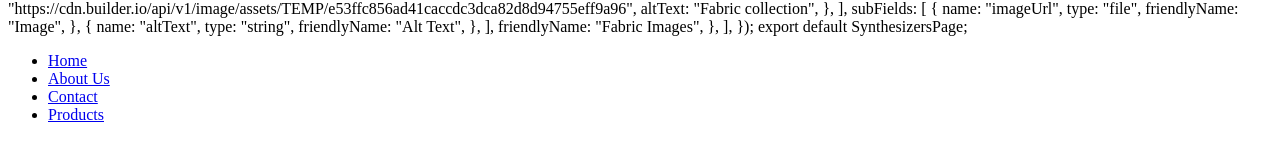
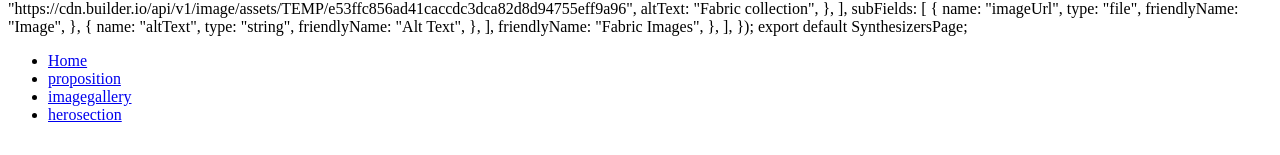
Before and after one commit to tunir2006/Synthesizer-mvp, a plain HTML site: page index.html in a window 1280 px wide. Shown: the part 855-1010 px from the top of the page. Drawn offline with Linux system fonts and the light colour scheme.

Commit message:
Update index.html

```diff
--- a/index.html
+++ b/index.html
@@ -172,8 +172,8 @@ export default SynthesizersPage;
 <nav>
     <ul>
         <li><a href="index.html">Home</a></li>
-        <li><a href="about.html">About Us</a></li>
-        <li><a href="contact.html">Contact</a></li>
-        <li><a href="products.html">Products</a></li>
+        <li><a href="proposition.html">proposition</a></li>
+        <li><a href="imagegallery.html">imagegallery</a></li>
+        <li><a href="herosection.html">herosection</a></li>
     </ul>
 </nav>
```
